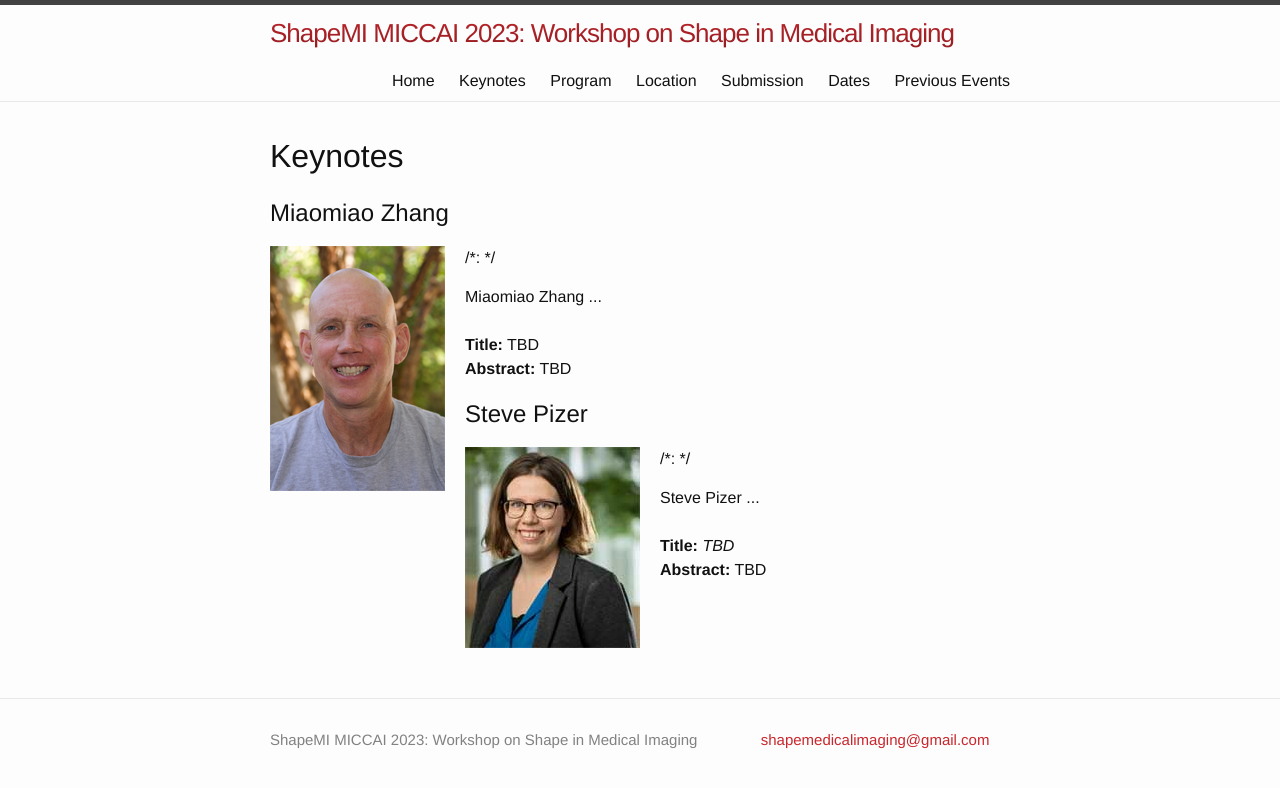
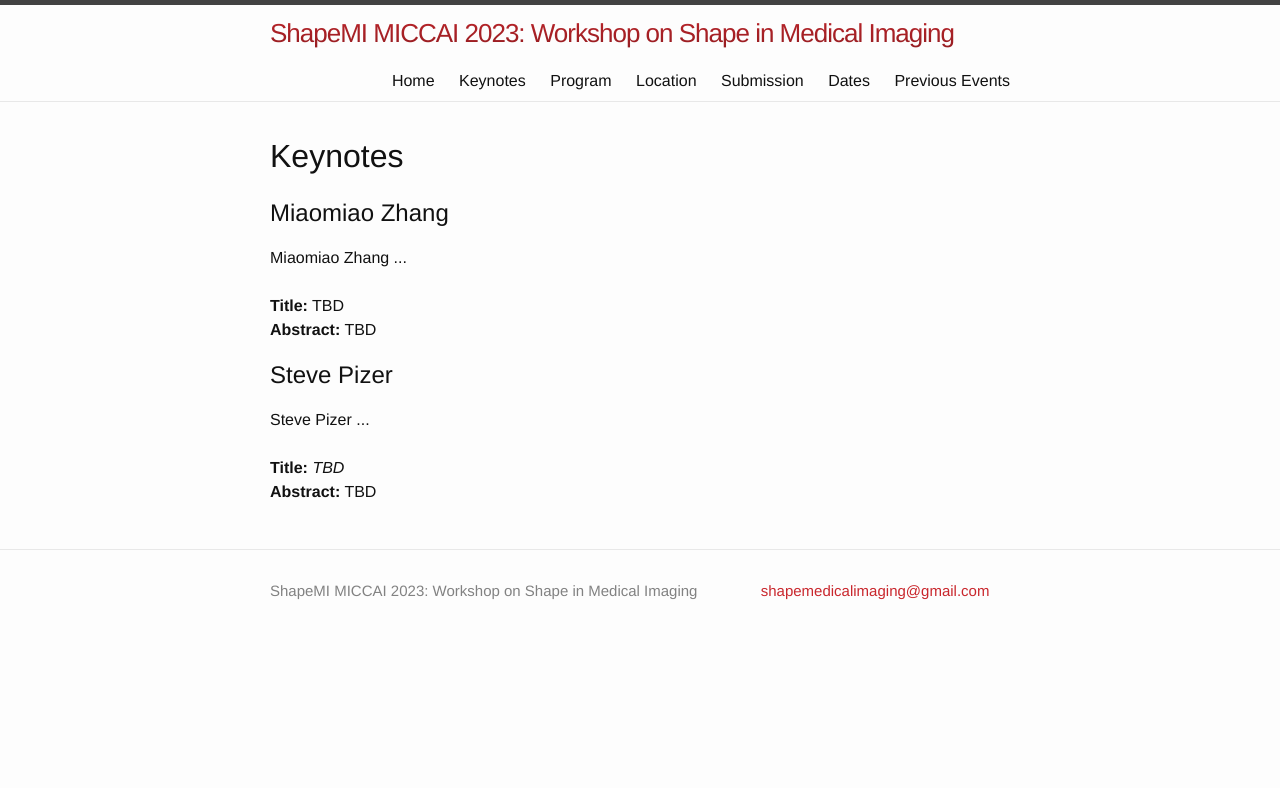
Before and after one commit to shapemi/shapemi.github.io, a Jekyll site: the page built from keynotes/index.md, in a window 1280 px wide. Shown: the top 788 px of the page. Built offline with Jekyll 4.4.1, drawn with Linux system fonts in a browser that asks for light colours.

Commit message:
ENH: Placeholder keynotes

```diff
--- a/keynotes/index.md
+++ b/keynotes/index.md
@@ -7,18 +7,12 @@ order: 1
 # Keynotes
 
 ## Miaomiao Zhang
-/*:
-<img style="float: left; margin: 0 20px 20px 0;" src="../images/ross_whitaker.jpg" alt="Ross Whitaker">
-*/
 
 <p align="justify">Miaomiao Zhang ...<br><br>
 <b>Title:</b> TBD<br>
 <b>Abstract:</b> TBD <br></p>
 
 ## Steve Pizer
-/*:
-<img style="float: left; margin: 0 20px 20px 0;" src="../images/aasa_feragen.jpg" alt="Aasa Feragen">
-*/
 
 <p align="justify">Steve Pizer ...<br><br>
 
```
